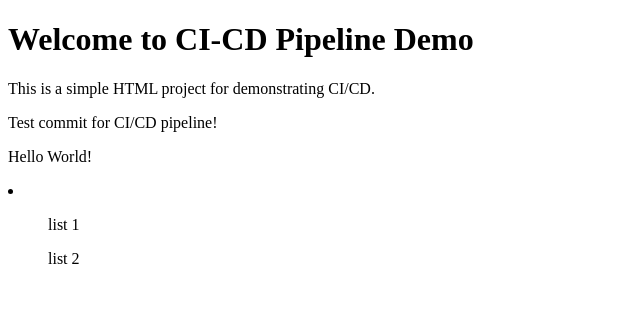
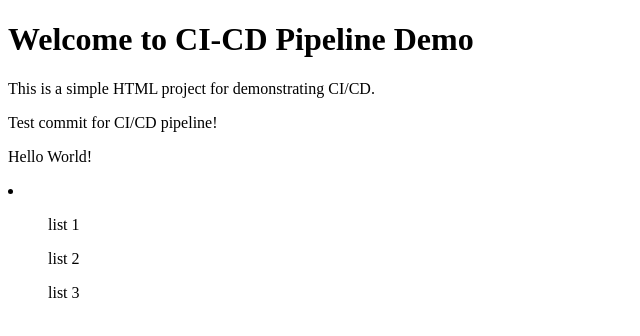
Before and after one commit to ManishaY9/ci-cd-pipeline, a plain HTML site: page index.html in a window 1280 px wide. Shown: the full height of the page, 0-640 px from the left. Drawn offline with Linux system fonts and the light colour scheme.

Commit message:
Update index.html

```diff
--- a/index.html
+++ b/index.html
@@ -11,7 +11,7 @@
     <li>
         <ol>list 1</ol>
         <ol>list 2</ol>
-
+      <ol>list 3</ol>
     </li>
 </body>
 </html>
```
